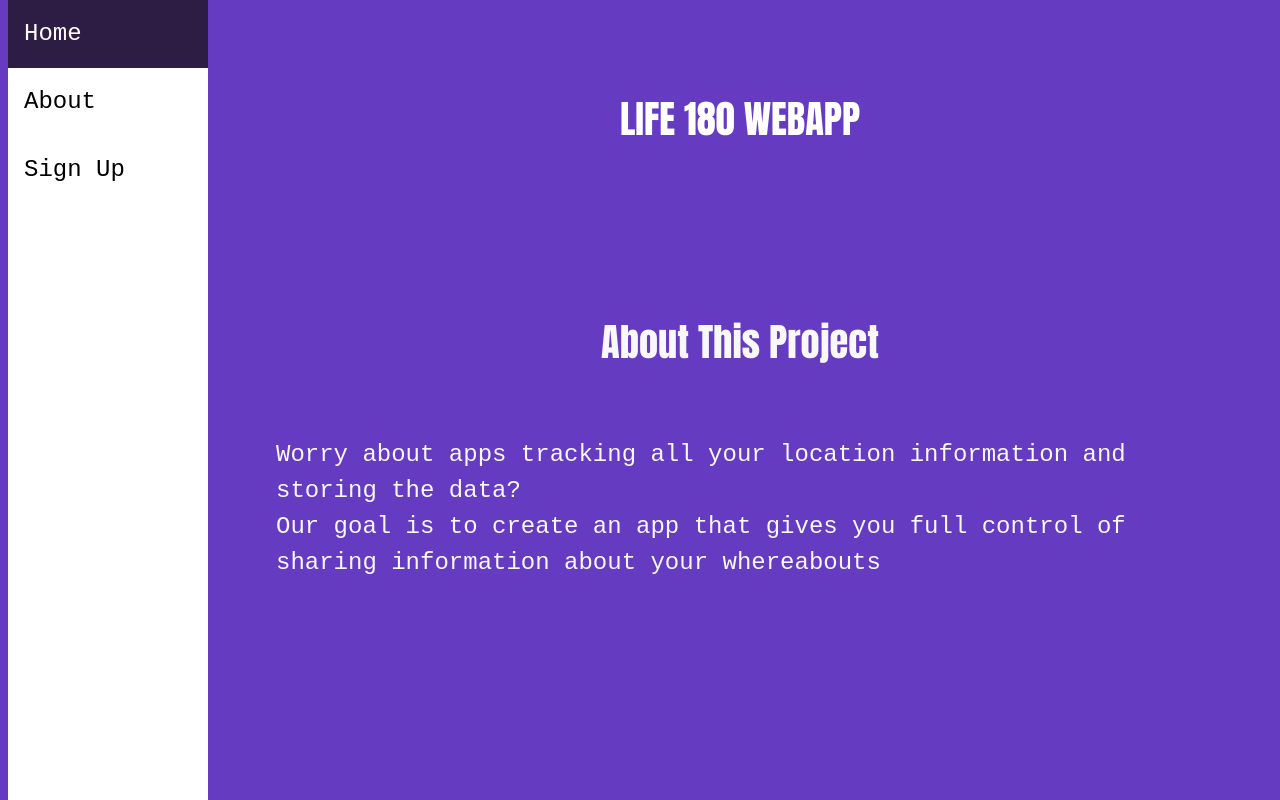
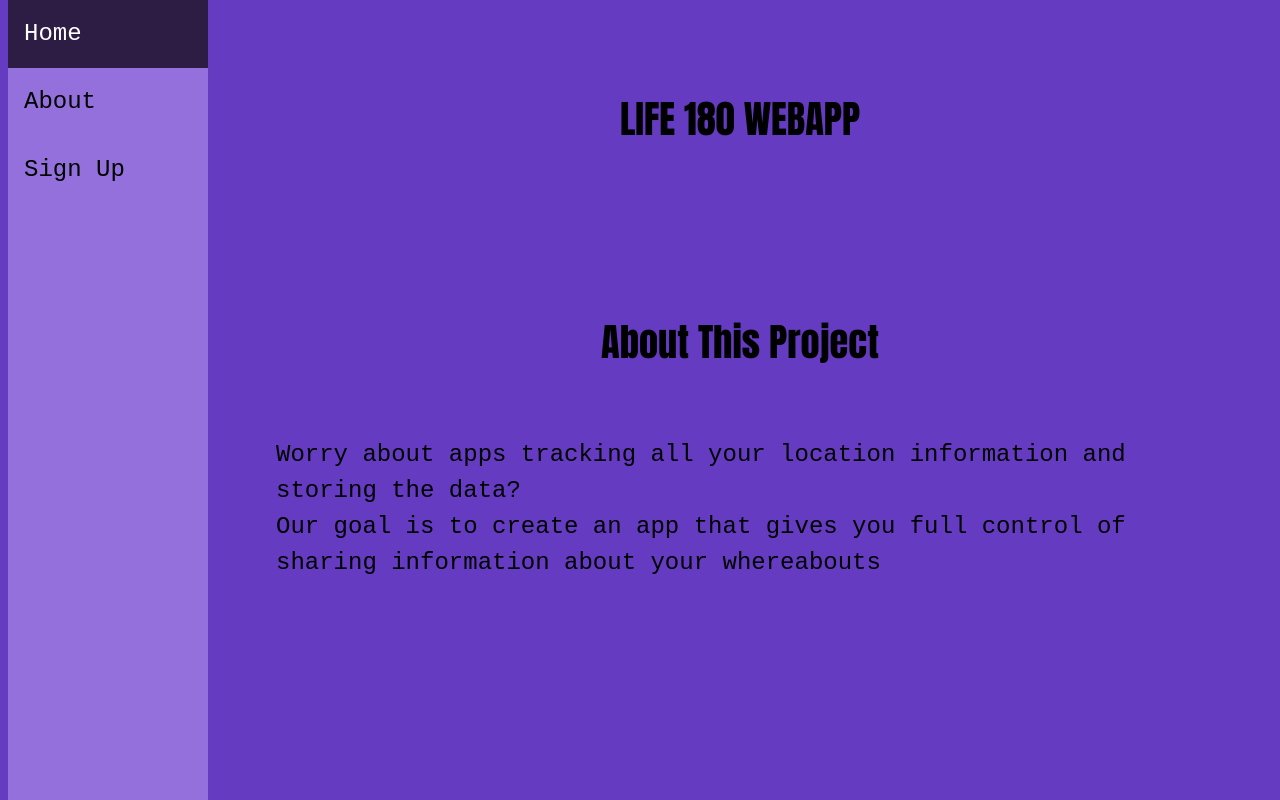
Before and after one commit to hiem55/nwhacks2023frontend, a React (Create React App) app: page / in a window 1280 px wide. Shown: the top 800 px of the page. Built offline with nearby package versions, Linux system fonts and the light colour scheme.

Commit message:
Update colours

```diff
--- a/src/components/Sidebar/sidebar.css
+++ b/src/components/Sidebar/sidebar.css
@@ -2,7 +2,7 @@
     margin: 0;
     padding: 0;
     width: 200px;
-    background-color: #ffffff;
+    background-color: mediumpurple;
     position: fixed;
     height: 100%;
     overflow: auto;
--- a/src/components/about/about.css
+++ b/src/components/about/about.css
@@ -2,7 +2,7 @@
 section {
     #text-align: center;
     #font-size: 160%;
-    color: #f8f7fa;
+    color: black;
     margin-left: 200px;
     padding: 1px 16px;
     height: 1000px;
--- a/src/index.css
+++ b/src/index.css
@@ -13,7 +13,7 @@
     --color-bg-variant: #AA96DA;
     --color-primary: #C5FAD5;
     --color-primary-variant: #FFFFD2;
-    --color-white: #fff;
+    --color-black: black;
     --color-light: rgba(255, 255, 255, 0.6);
 
     --transition: all 400ms ease;
@@ -26,7 +26,7 @@
 body {
     font-family: 'Comic Sans MS', serif;
     background: var(--color-bg);
-    color: var(--color-white);
+    color: var(--color-black);
     line-height: 1.5;
 }
 
@@ -55,7 +55,7 @@ section {
 }
 
 .btn:hover {
-    background: var(--color-white);
+    background: var(--color-black);
     color: var(--color-bg);
     border-color: transparent;
 }
```
